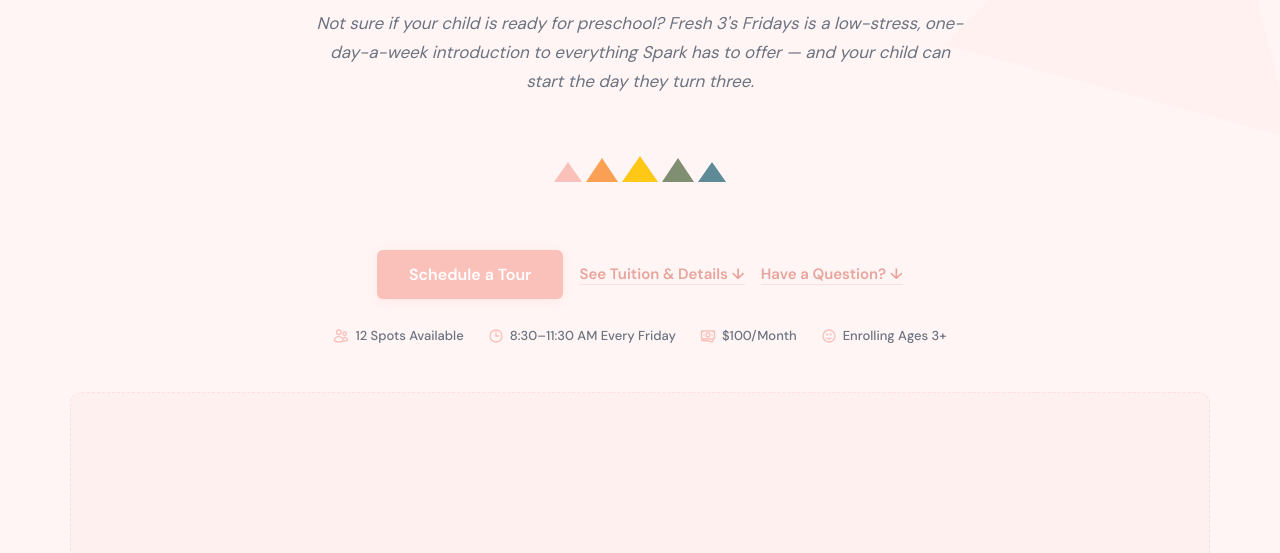
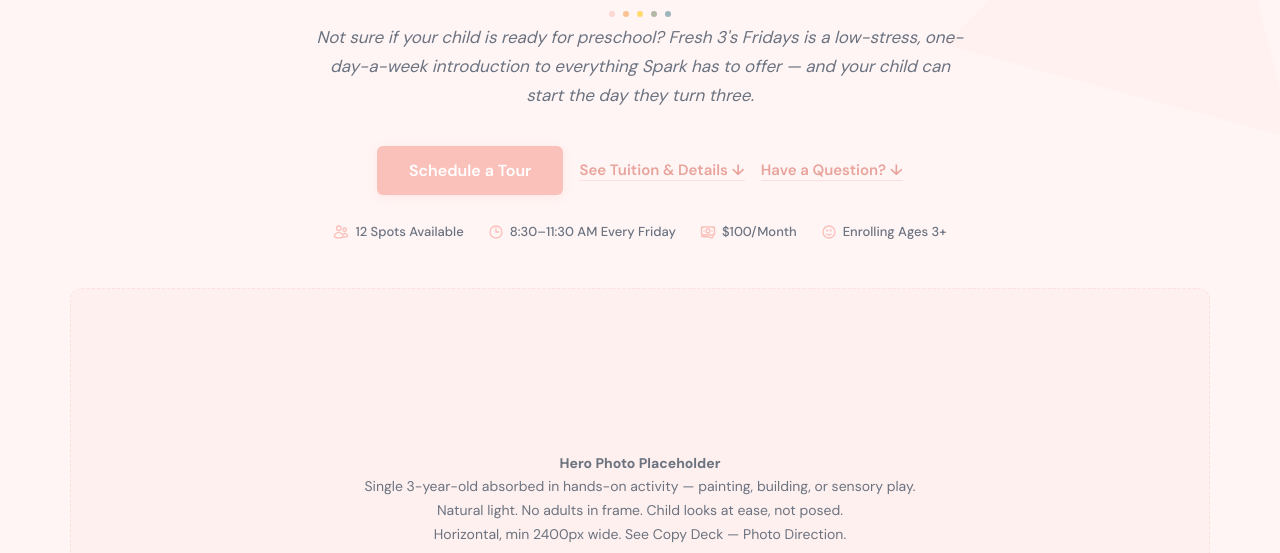
Before and after one commit to steveo8998/Spark-Website, a plain HTML site: page Fresh_3s_Fridays_Colorful_Redesign.html in a window 1280 px wide. Shown: the part 183-736 px from the top of the page. Drawn offline with nearby package versions, Linux system fonts and the light colour scheme.

Commit message:
Add files via upload

```diff
--- a/Fresh_3s_Fridays_Colorful_Redesign.html
+++ b/Fresh_3s_Fridays_Colorful_Redesign.html
@@ -1050,7 +1050,21 @@
 }
 .sp-hero .sp-h1 { animation: spFadeUp 0.7s ease both; }
 .sp-hero .sp-hero-sub { animation: spFadeUp 0.7s ease 0.1s both; }
-.sp-hero .sp-hero-triangles { animation: spFadeUp 0.7s ease 0.15s both; padding: 28px 0 32px; margin: 0; }
+/* --- Hero Brand Accent: Five colored dots --- */
+.sp-hero-accent-dots {
+  display: flex;
+  justify-content: center;
+  align-items: center;
+  gap: 8px;
+  padding: 2px 0 6px;
+  animation: spFadeUp 0.7s ease 0.05s both;
+}
+.sp-hero-accent-dots .sp-dot {
+  width: 6px;
+  height: 6px;
+  border-radius: 50%;
+  opacity: 0.6;
+}
 .sp-hero .sp-hero-ctas { animation: spFadeUp 0.7s ease 0.2s both; }
 .sp-hero .sp-trust-line { animation: spFadeUp 0.7s ease 0.3s both; }
 
@@ -1379,16 +1393,16 @@
 
     <h1 class="sp-h1">One Day a Week. The Full <span style="white-space:nowrap;">Spark Experience.</span></h1>
 
+    <!-- Brand accent dots -->
+    <div class="sp-hero-accent-dots">
+      <span class="sp-dot" style="background:var(--sp-tri-pink);"></span>
+      <span class="sp-dot" style="background:var(--sp-tri-orange);"></span>
+      <span class="sp-dot" style="background:var(--sp-tri-yellow);"></span>
+      <span class="sp-dot" style="background:var(--sp-tri-green);"></span>
+      <span class="sp-dot" style="background:var(--sp-tri-blue);"></span>
+    </div>
+
     <p class="sp-hero-sub">Not sure if your child is ready for preschool? Fresh 3's Fridays is a low-stress, one-day-a-week introduction to everything Spark has to offer &mdash; and your child can start the day they turn three.</p>
-
-    <!-- Colorful triangle break between tagline and CTAs -->
-    <div class="sp-triangle-divider sp-hero-triangles">
-      <span class="sp-tri sp-tri-1"></span>
-      <span class="sp-tri sp-tri-2"></span>
-      <span class="sp-tri sp-tri-3"></span>
-      <span class="sp-tri sp-tri-4"></span>
-      <span class="sp-tri sp-tri-5"></span>
-    </div>
 
     <div class="sp-hero-ctas">
       <a href="/schedule-a-tour/" class="sp-btn-gold" data-cta-type="primary" data-cta-text="Schedule a Tour - Hero">Schedule a Tour</a>
```
Also changed, not shown: Spark_3s_Preschool_Colorful_Redesign.html (+24 -10 lines), Spark_4s_Preschool_Colorful_Redesign.html (+24 -10 lines), Spark_AfterSchool_Colorful_Redesign.html (+24 -10 lines), Spark_Discovery_Station_Colorful_Redesign.html (+24 -10 lines), Spark_Kindergarten_Colorful_Redesign.html (+24 -10 lines), Spark_Kindergarten_Prep_Colorful_Redesign.html (+24 -10 lines), Spark_Summer_Camp_Colorful_Redesign.html (+24 -10 lines).
